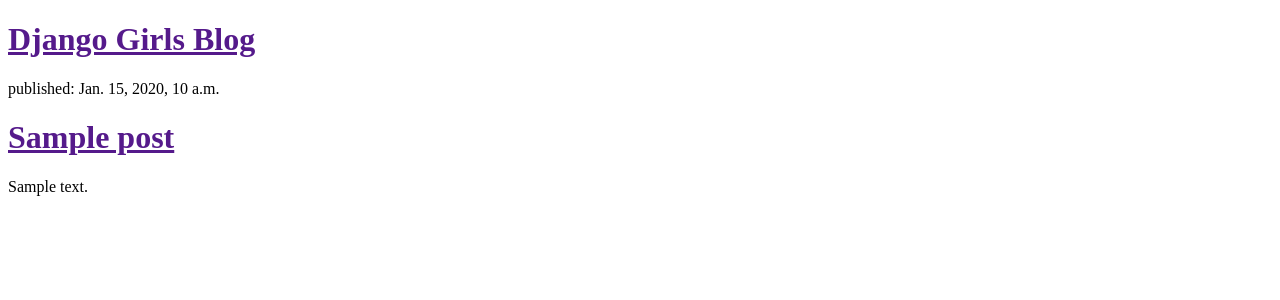
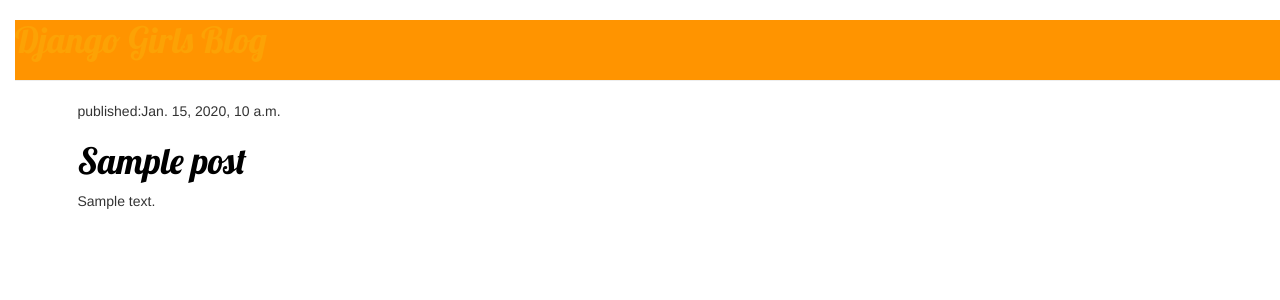
Before and after one commit to bagacheckbox/my-first-blog, a Django app: template blog/templates/blog/post_list.html in a window 1280 px wide. Shown: the top 300 px of the page. Run offline with Django 3.2, Linux system fonts and the light colour scheme; the template is opened without the code that fills it: values that come from a table or form of the project are taken from there, others are empty; tables that the repository leaves empty hold one stand-in row (values such as "Sample post"); some libraries are stand-ins or nearby versions.

Commit message:
Added view and template for datailed blog post as well as CSS for the site.

```diff
--- /dev/null
+++ b/blog/static/css/blog.css
@@ -0,0 +1,50 @@
+
+body {
+	padding-left: 15px;
+}
+
+h1 a {
+	color: #FCA205;
+	font-family: 'Lobster', cursive;
+}
+
+.page-header {
+	background-color: #ff9400;
+	margin-top:0;
+	padding: : 20px 20px 20px 40px
+}
+
+.page-header h1, .page-header h1 a, .page-header h1 a:visted, .page-header h1 a:active {
+	color: #ffffff;
+	font-size:36pt;
+	text-decoration: none;
+}
+
+.content
+	margin-left: 0px;
+}
+h1,	h2,	h3,	h4	{
+	font-family:'Lobster',	cursive;
+}
+.date
+	float:	right;
+	color:	#828282;
+}
+.save
+	float:	right;
+}
+.post-form	textarea,	.post-form	input	{
+	width:	100%;
+}
+.top-menu,	.top-menu:hover,	.top-menu:visited	{
+	color:	#ffffff;
+	float:	right;
+	font-size:	26pt;
+	margin-right:	20px;
+}
+.post	{
+	margin-bottom:	70px;
+}
+.post	h1	a,	.post	h1	a:visited	{
+	color:	#000000;
+}
--- /dev/null
+++ b/blog/templates/blog/base.html
@@ -0,0 +1,25 @@
+{% load staticfiles %}
+
+<!DOCTYPE html>
+<html>
+<head>
+	<title>Ola's blog</title>
+	<link rel="stylesheet" href="//maxcdn.bootstrapcdn.com/bootstrap/3.2.0/css/bootstrap.min.css">
+	<link rel="stylesheet" href="//maxcdn.bootstrapcdn.com/bootstrap/3.2.0/css/bootstrap-theme.min.css">
+	<link href='https://fonts.googleapis.com/css?family=Lobster' rel='stylesheet' type='text/css'>
+	<link rel="stylesheet" href="{% static "css/blog.css" %}">
+</head>
+<body>
+	<div class="page-header">
+		<h1><a href="">Django Girls Blog</a></h1>
+	</div>
+	<div class="content container">
+		<div class="row">
+			<div class="col-md-8">
+				{% block content %}
+				{% endblock %}
+			</div>
+		</div>
+	</div>
+</body>
+</html>
--- a/blog/templates/blog/post_list.html
+++ b/blog/templates/blog/post_list.html
@@ -1,18 +1,13 @@
-<!DOCTYPE html>
-<html>
-<head>
-	<title>Ola's blog</title>
-</head>
-<body>
-<div>
-	<h1><a	href="">Django	Girls	Blog</a></h1>
-</div>
-{% for post in posts %}
-	<div>
-		<p>published: {{ post.published_date }}</p>
-		<h1><a href="">{{ post.title }} </a></h1>
-		<p>{{ post.text|linebreaks }} </p>
-	</div>
-{% endfor %}
-</body>
-</html>
+{% extends "blog/base.html" %}
+
+{% block content %}
+	{% for post in posts %}
+		<div class="post">
+			<div class="date">
+				published:{{ post.published_date }}
+			</div>
+			<h1><a href="{% url "post_detail" pk=post.pk %}">{{ post.title }} </a></h1>
+			<p>{{ post.text|linebreaks }} </p>
+		</div>
+	{% endfor %}
+{% endblock content %}
--- a/blog/urls.py
+++ b/blog/urls.py
@@ -2,5 +2,6 @@ from django.conf.urls import url
 from . import views
 
 urlpatterns = [
-	url(r'^$', views.post_list, name='port_list'),
+	url(r'^$', views.post_list, name='post_list'),
+	url(r'^post/(?P<pk>[0-9]+)/$', views.post_detail, name="post_detail"),
 ]
```
Also changed, not shown: blog/templates/blog/post_detail.html (added, +14 -0 lines), blog/views.py (+6 -1 lines).
